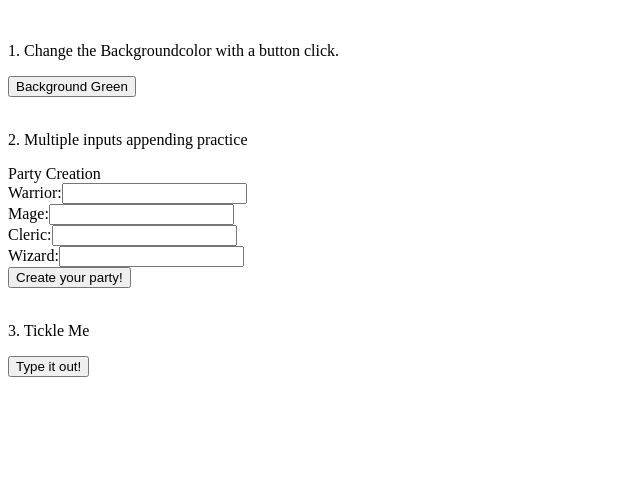
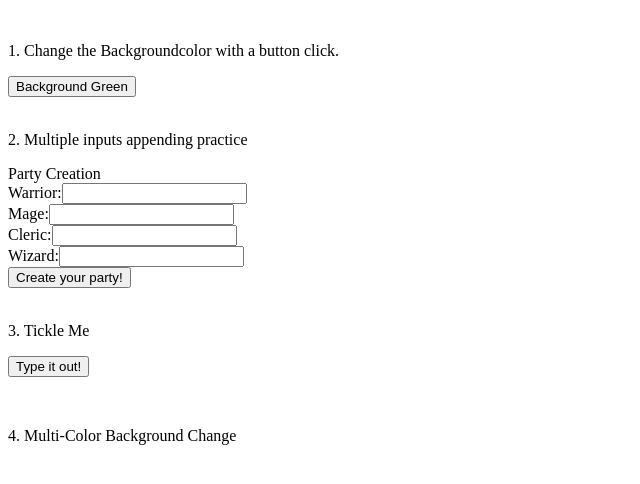
Before and after one commit to JDC1492/crazy_xylophone, a plain HTML site: page index.html in a window 1280 px wide. Shown: the whole page, without its empty margins (0-640 px from the left). Drawn offline with Linux system fonts and the light colour scheme.

```diff
--- a/everyday.js
+++ b/everyday.js
@@ -53,3 +53,4 @@
     setTimeout(typeWriter, speed);
   }
 }
+// Four
--- a/index.html
+++ b/index.html
@@ -32,6 +32,8 @@
       <button onclick="typeWriter()">Type it out!</button>
       <p id="cursor"></p>
     </div>
+  </br>
+  <p>4. Multi-Color Background Change</p>
   </body>
   <script src="everyday.js"></script>
 </html>
```
